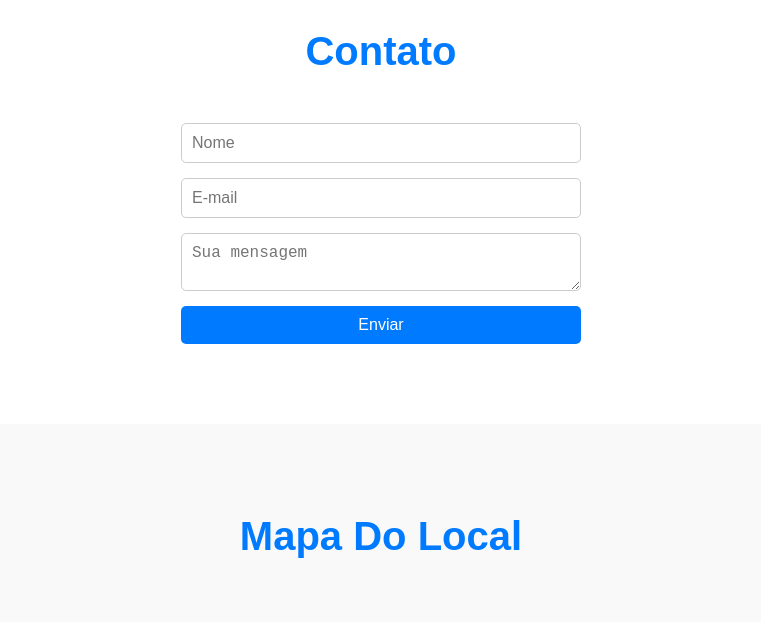
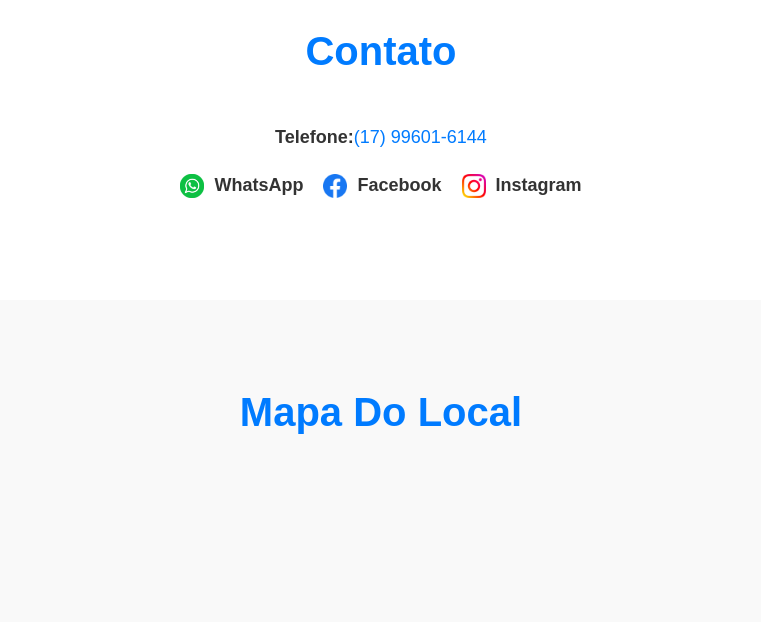
Before and after one commit to Pedro-Benette/Site_Podologia, a plain HTML site: page index.html in a window 1280 px wide. Shown: the part 1760-2382 px from the top of the page, without its empty margins (259-1020 px from the left). Drawn offline with Linux system fonts and the light colour scheme.

Commit message:
Segunda versão

```diff
--- a/index.html
+++ b/index.html
@@ -21,7 +21,9 @@
             <a href="#contact"><strong>Contato</strong></a>
             <a href="#map"><strong>Mapa</strong></a>
         </nav>
-        <a href="#appointment" class="btn-appointment">Agendar Consulta</a>
+        <a href="https://wa.me/5517996016144?text=Olá%2C+gostaria+de+agendar+uma+consulta+na+Esthetic+Feet"
+            class="btn-appointment" target="_blank" rel="noopener noreferrer">
+            Agendar Consulta</a>
     </header>
 
     <!-- Seções -->
@@ -67,12 +69,19 @@
 
     <section id="contact" class="contact">
         <h2>Contato</h2>
-        <form class="contact-form">
-            <input type="text" placeholder="Nome" required>
-            <input type="email" placeholder="E-mail" required>
-            <textarea placeholder="Sua mensagem"></textarea>
-            <button type="submit">Enviar</button>
-        </form>
+        <div class="contact-info">
+            <p><strong>Telefone:</strong><a href="tel:+5517996015144">(17) 99601-6144</a></p>
+            <div class="social-media">
+                <a href="https://wa.me/5517996016144?text=Olá%2C+gostaria+de+saber+mais+sobre+seus+serviços"
+                    target="_blank" rel="noopener noreferrer"><img src="img/whatsapp1.png" alt="WhatsApp">WhatsApp</a>
+                <a href="https://www.facebook.com/marcia.benette.5" target="_blank" rel="noopener noreferrer">
+                    <img src="Img/facebook.png" alt="Facebook"> Facebook
+                </a>
+                <a href="https://www.instagram.com/podologistamarciabenette/" target="_blank" rel="noopener noreferrer">
+                    <img src="Img/instagram.png" alt="Instagram"> Instagram
+                </a>
+            </div>
+        </div>
     </section>
 
     <section id="map" class="map">
--- a/styles.css
+++ b/styles.css
@@ -239,36 +239,51 @@ body {
     margin-bottom: 40px;
 }
 
-.contact-form {
-    display: flex;
-    flex-direction: column;
-    gap: 15px;
-    max-width: 400px;
-    margin: 0 auto;
+.contact-info {
+    font-size: 18px;
+    color: #333;
+    line-height: 1.6;
+    margin-bottom: 20px;
 }
 
-.contact-form input,
-.contact-form textarea {
-    width: 100%;
-    padding: 10px;
-    border: 1px solid #cccccc;
-    border-radius: 5px;
-    font-size: 1rem;
+.contact-info p {
+    margin: 10px 0;
 }
 
-.contact-form button {
-    padding: 10px;
-    background: #007BFF;
-    color: #ffffff;
-    border: none;
-    border-radius: 5px;
-    font-size: 1rem;
-    cursor: pointer;
-    transition: background 0.3s;
+.contact-info a {
+    color: #007BFF;
+    text-decoration: none;
 }
 
-.contact-form button:hover {
-    background: #0056b3;
+.contact-info a:hover {
+    text-decoration: underline;
+}
+
+.social-media {
+    display: flex;
+    justify-content: center;
+    gap: 20px;
+    margin-top: 20px;
+}
+
+.social-media a {
+    display: flex;
+    align-items: center;
+    gap: 10px;
+    text-decoration: none;
+    color: #333;
+    font-size: 18px;
+    font-weight: bold;
+    transition: color 0.3s;
+}
+
+.social-media img {
+    width: 24px;
+    height: 24px;
+}
+
+.social-media a:hover {
+    color: #007BFF;
 }
 
 /* Rodapé */
```
Also changed, not shown: Img/facebook.png (added), Img/instagram.png (added), Img/whatsapp1.png (added).
